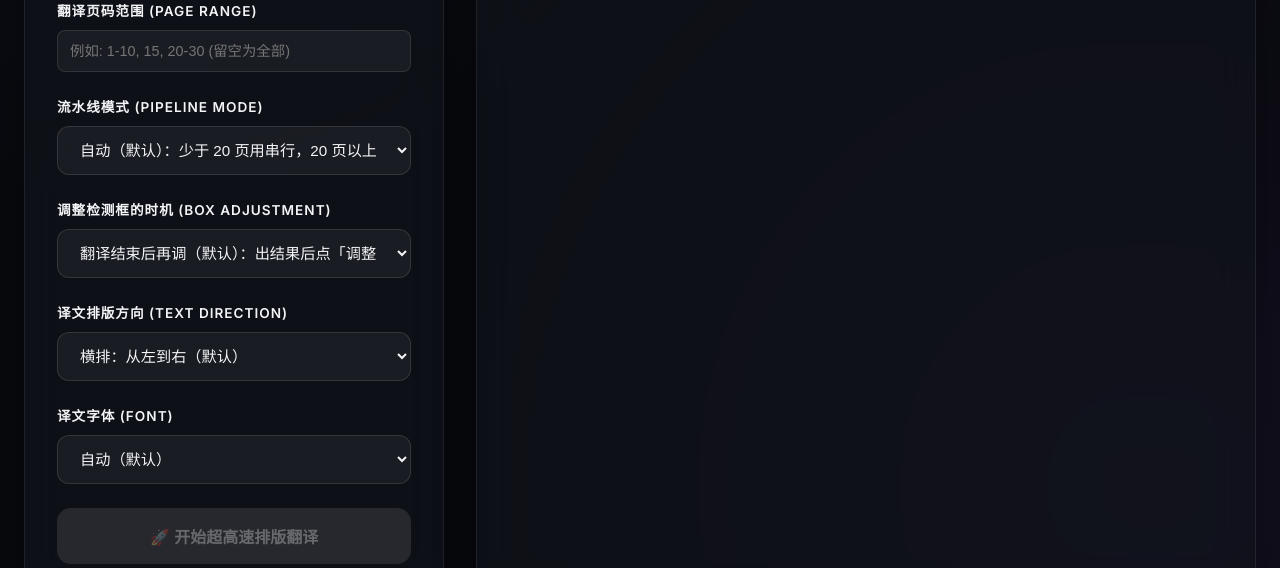
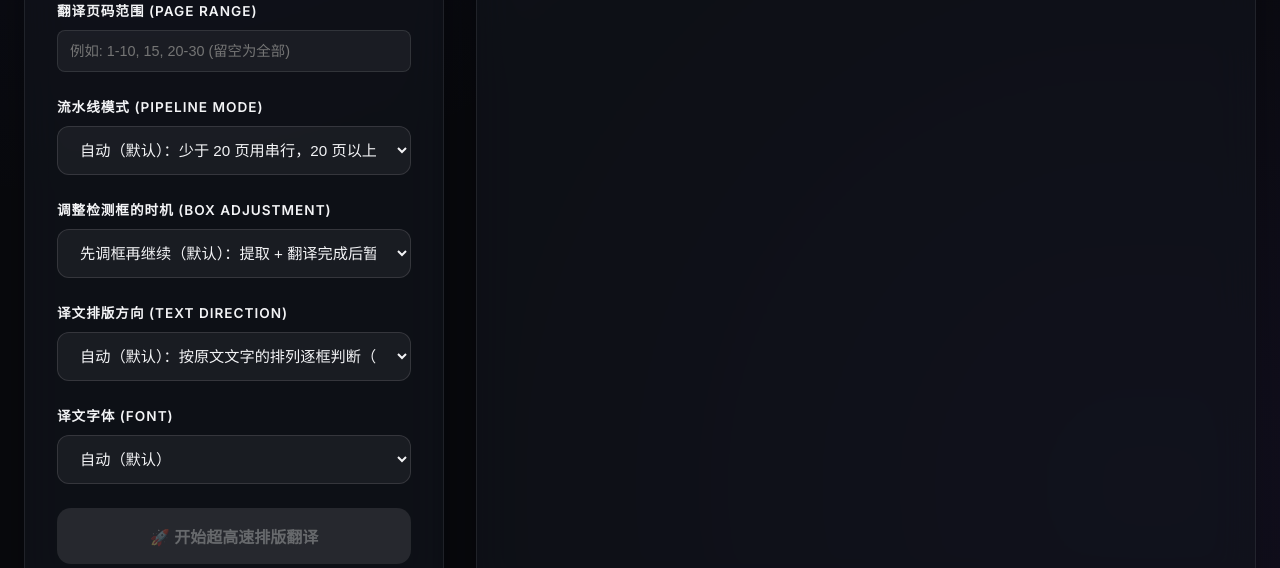
Before and after one commit to TeeChinYean/Manga_Translate, a FastAPI app: page / in a window 1280 px wide. Shown: the part 791-1359 px from the top of the page. Run offline with FastAPI, Linux system fonts and the light colour scheme.

Commit message:
feat(ui): default text direction "auto" and default box-adjust timing "adjust boxes first"
The direction select starts on "auto" (per box, from how the original text runs); the upload
and font-size endpoints default to "auto" too (invalid values still fall back to horizontal).
The box-adjustment select lists "adjust the boxes before continuing" first and selects it.

Tests: default-value test in tests/test_text_direction.py; full pytest 367 pass (3 sandbox-only deselected).

Co-Authored-By: Claude Sonnet 5.5 <noreply@anthropic.com>
Claude-Session: https://claude.ai/code/session_019uZAYgrsGNDEzeugiJAHML

```diff
--- a/pdf_translate/main.py
+++ b/pdf_translate/main.py
@@ -1502,7 +1502,7 @@ class FontBox(BaseModel):
 class FontSizeRequest(BaseModel):
     page_w: float
     page_h: float
-    text_direction: str = "horizontal"
+    text_direction: str = "auto"
     font_scale: float = 1.0
     font_name: str = ""
     boxes: List[FontBox]
@@ -1644,7 +1644,7 @@ async def upload_pdf_file(
     corrections_json: str = Form(""),
     base_task_id: str = Form(""),
     review_first: bool = Form(False),
-    text_direction: str = Form("horizontal"),
+    text_direction: str = Form("auto"),
     font_name: str = Form("")
 ):
     """
--- a/pdf_translate/templates/index.html
+++ b/pdf_translate/templates/index.html
@@ -1079,8 +1079,8 @@
                 <div class="control-group" data-translate-only>
                     <label for="adjustTiming">调整检测框的时机 (Box Adjustment)</label>
                     <select id="adjustTiming">
-                        <option value="after" selected style="color:black">翻译结束后再调（默认）：出结果后点「调整检测框」，只重绘改过的页</option>
-                        <option value="before" style="color:black">先调框再继续：提取 + 翻译完成后暂停，调好再重绘一次（强制串行模式）</option>
+                        <option value="before" selected style="color:black">先调框再继续（默认）：提取 + 翻译完成后暂停，调好再重绘一次（强制串行模式）</option>
+                        <option value="after" style="color:black">翻译结束后再调：出结果后点「调整检测框」，只重绘改过的页</option>
                     </select>
                 </div>
 
@@ -1088,10 +1088,10 @@
                 <div class="control-group" data-translate-only>
                     <label for="textDirection">译文排版方向 (Text Direction)</label>
                     <select id="textDirection">
-                        <option value="horizontal" selected style="color:black">横排：从左到右（默认）</option>
+                        <option value="horizontal" style="color:black">横排：从左到右</option>
                         <option value="vertical" style="color:black">竖排：从上到下，列从左到右</option>
                         <option value="vertical_rtl" style="color:black">竖排：从上到下，列从右到左（日漫读序）</option>
-                        <option value="auto" style="color:black">自动：按原文文字的排列逐框判断（原文竖排 → 竖排，横排 → 横排）</option>
+                        <option value="auto" selected style="color:black">自动（默认）：按原文文字的排列逐框判断（原文竖排 → 竖排，横排 → 横排）</option>
                     </select>
                 </div>
 
```
Also changed, not shown: FEATURES.md (+7 -0 lines).
